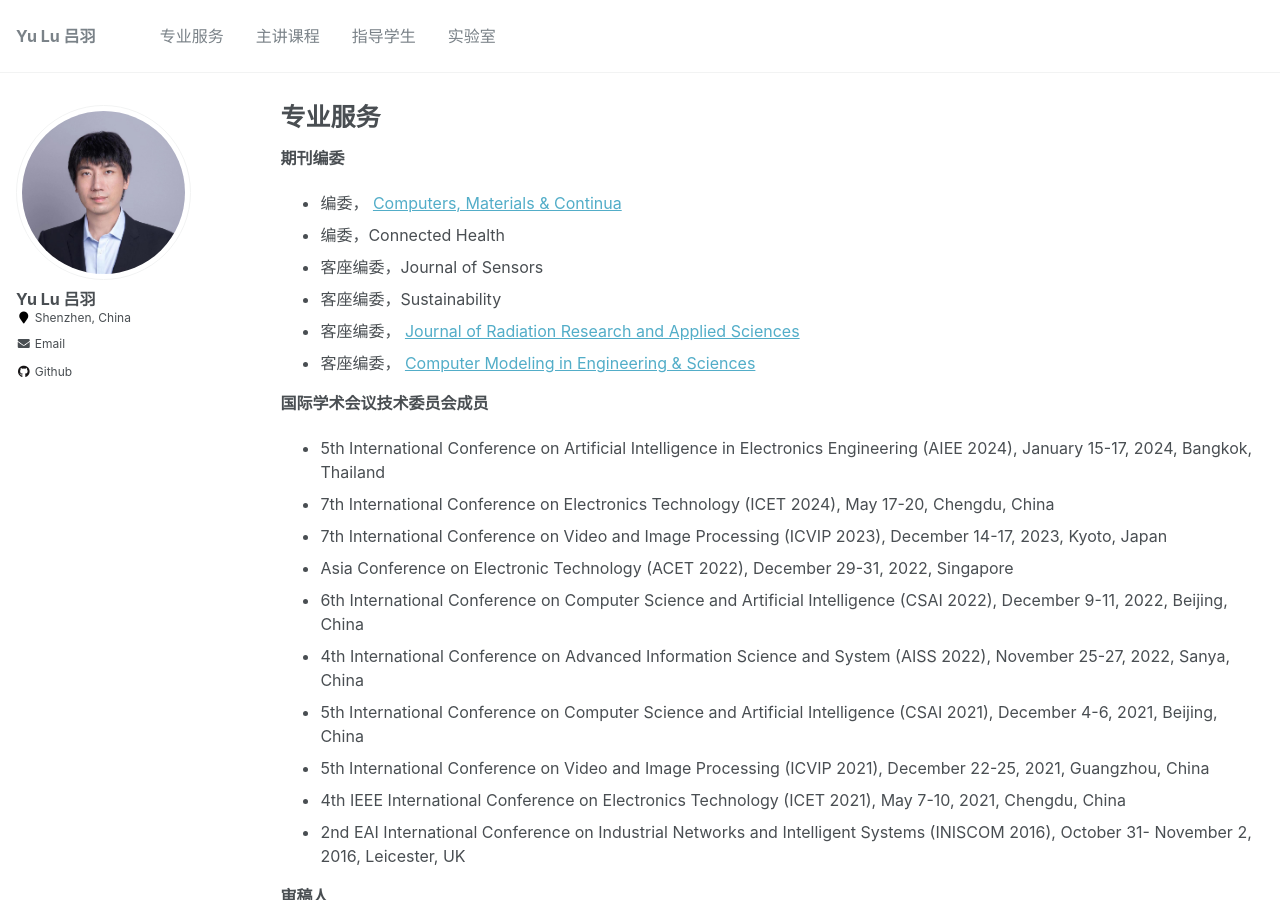
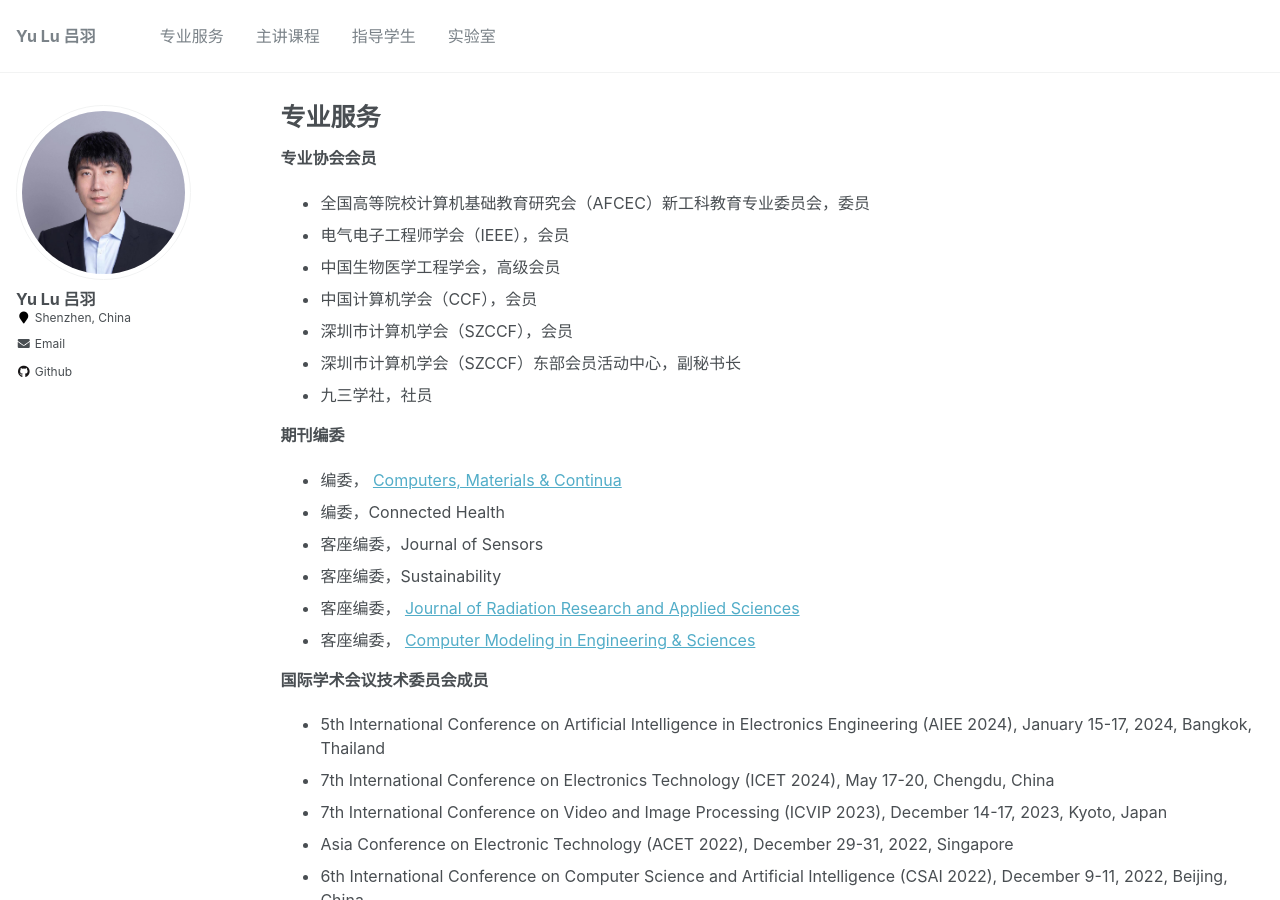
Before and after one commit to YukariUmezawa/lvyu.github.io, a Jekyll site: the page built from _pages/work.md, in a window 1280 px wide and 900 px high. Built offline with Jekyll 4.4.1, drawn with Linux system fonts in a browser that asks for light colours.

Commit message:
Update work.md

```diff
--- a/_pages/work.md
+++ b/_pages/work.md
@@ -5,6 +5,15 @@ permalink: /work/
 author_profile: true
 ---
 
+
+**专业协会会员**
+- 全国高等院校计算机基础教育研究会（AFCEC）新工科教育专业委员会，委员
+- 电气电子工程师学会（IEEE），会员
+- 中国生物医学工程学会，高级会员
+- 中国计算机学会（CCF），会员
+- 深圳市计算机学会（SZCCF），会员
+- 深圳市计算机学会（SZCCF）东部会员活动中心，副秘书长
+- 九三学社，社员
 
 **期刊编委**
 - 编委， [Computers, Materials & Continua](https://www.techscience.com/cmc/editors)
@@ -15,7 +24,6 @@ author_profile: true
 - 客座编委， [Computer Modeling in Engineering & Sciences](https://www.techscience.com/CMES/special_detail/frontiers)
 
 **国际学术会议技术委员会成员**
-
 - 5th International Conference on Artificial Intelligence in Electronics Engineering (AIEE 2024), January 15-17, 2024, Bangkok, Thailand
 - 7th International Conference on Electronics Technology (ICET 2024), May 17-20, Chengdu, China
 - 7th International Conference on Video and Image Processing (ICVIP 2023), December 14-17, 2023, Kyoto, Japan
```
